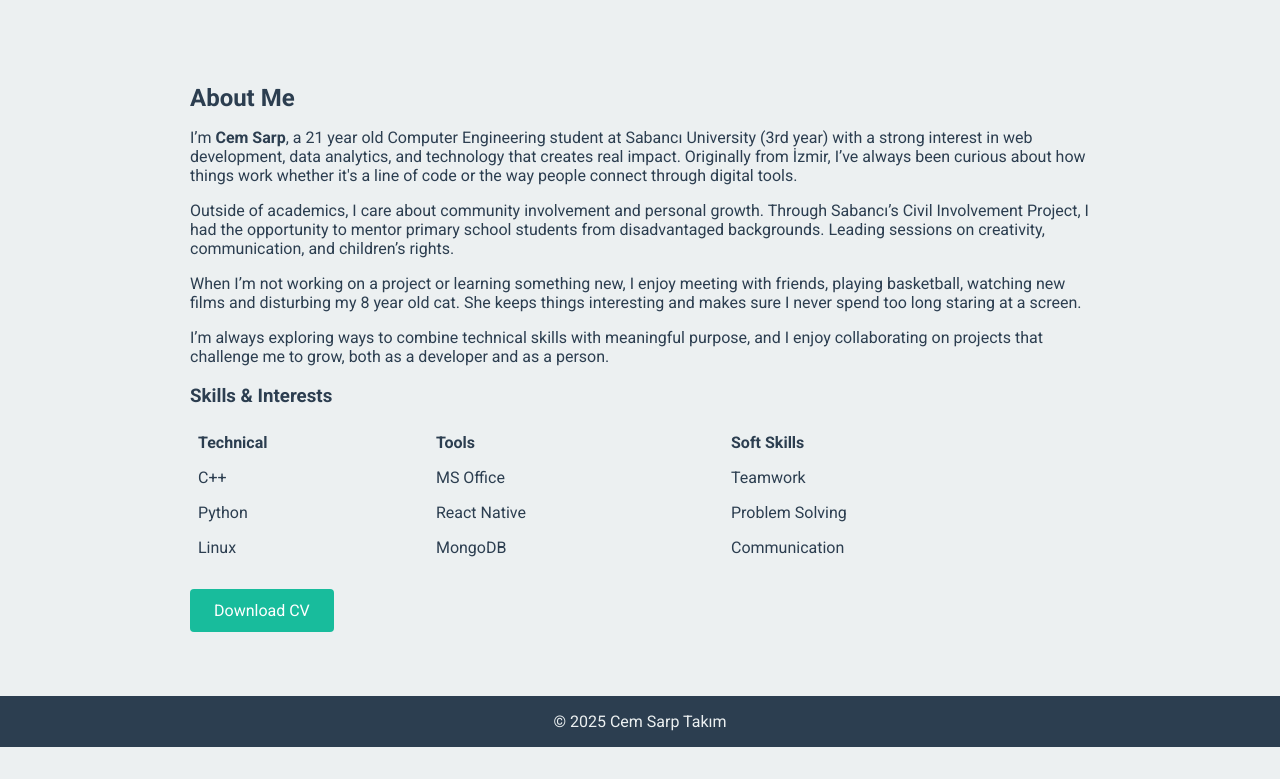
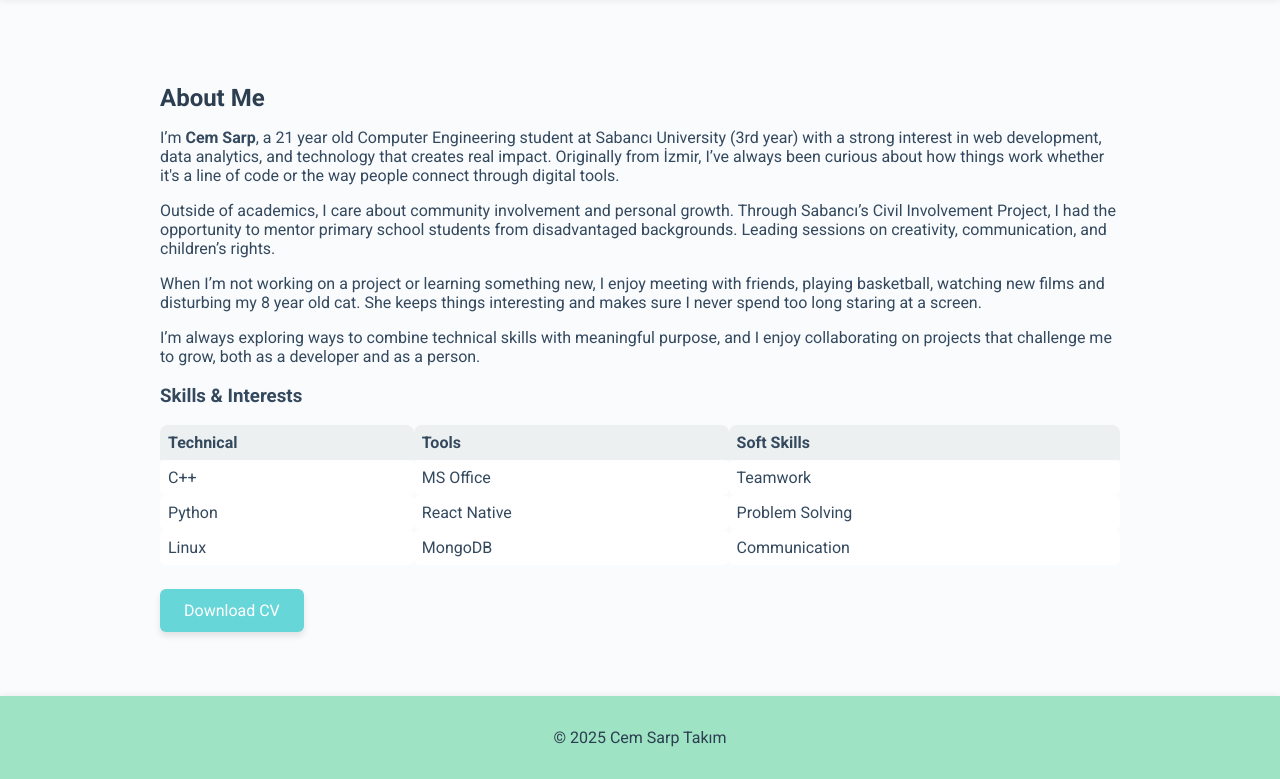
Before and after one commit to CemSarp/personal-website, a plain HTML site: page about.html in a window 1280 px wide. Shown: the part 82-861 px from the top of the page. Before the commit the page ends 829 px from the top, so only its background shows below. Drawn offline with Linux system fonts and the light colour scheme.

Commit message:
Update about.html

```diff
--- a/about.html
+++ b/about.html
@@ -23,7 +23,7 @@
   />
 
   <!-- Main stylesheet -->
-  <link rel="stylesheet" href="assets/css/style.css" />
+  <link rel="stylesheet" href="assets/css/style-enhanced.css" />
 </head>
 <body>
   <header>
```
